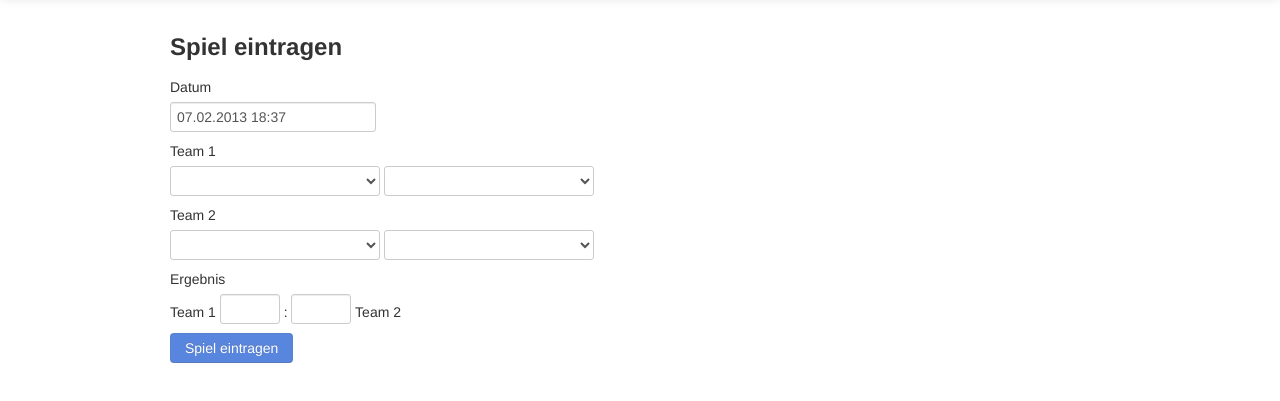
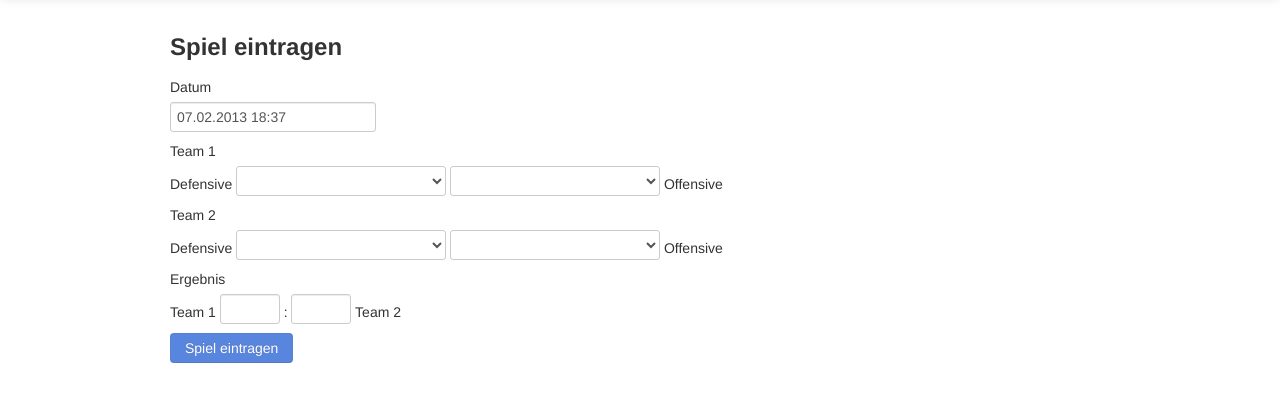
Before and after one commit to drd0rk/crawlingstats, a website: page app/index.html at #/addmatch in a window 1280 px wide. Shown: the part 43-444 px from the top of the page. Drawn offline with Linux system fonts and the light colour scheme; no server answers.

Commit message:
Add labels for team members

```diff
--- a/app/partials/addmatch.html
+++ b/app/partials/addmatch.html
@@ -6,15 +6,19 @@
       <label>Datum</label>
       <input type="datetime" ng-model="newMatch.date" datetime/>
       <label>Team 1</label>
+      Defensive
       <select class="input-large" ng-model="newMatch.team1.defensive" ng-options="user.name for user in users" required>
       </select>
       <select class="input-large" ng-model="newMatch.team1.offensive" ng-options="user.name for user in users" required>
       </select>
+      Offensive
       <label>Team 2</label>
+      Defensive
       <select class="input-large" ng-model="newMatch.team2.defensive" ng-options="user.name for user in users" required>
       </select>
       <select class="input-large" ng-model="newMatch.team2.offensive" ng-options="user.name for user in users" required>
       </select>
+      Offensive
       <label>Ergebnis</label>
       Team 1
       <input type="number" min="0" max="5" class="input-mini" ng-model="newMatch.result.team1" required /> :
```
